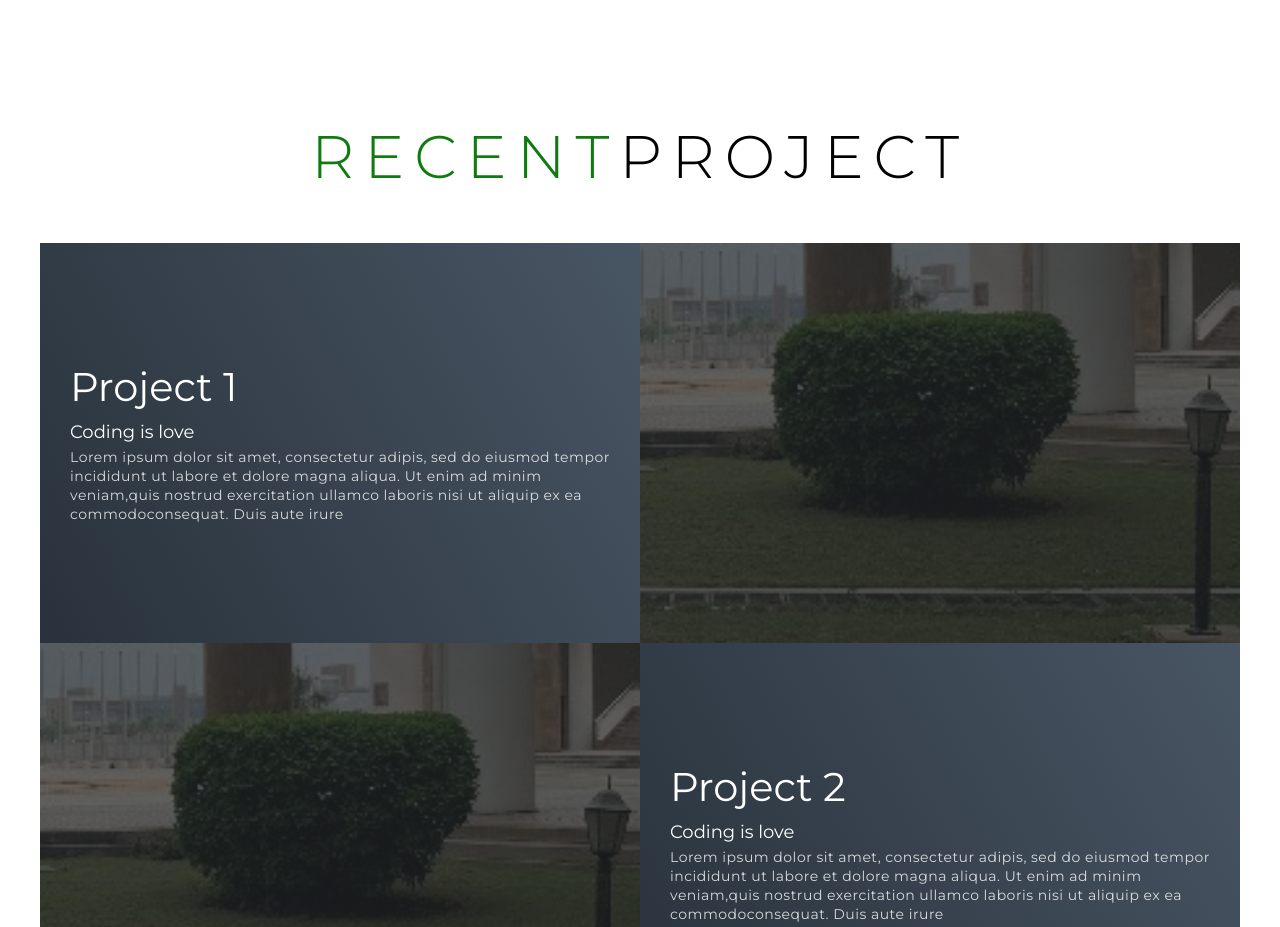
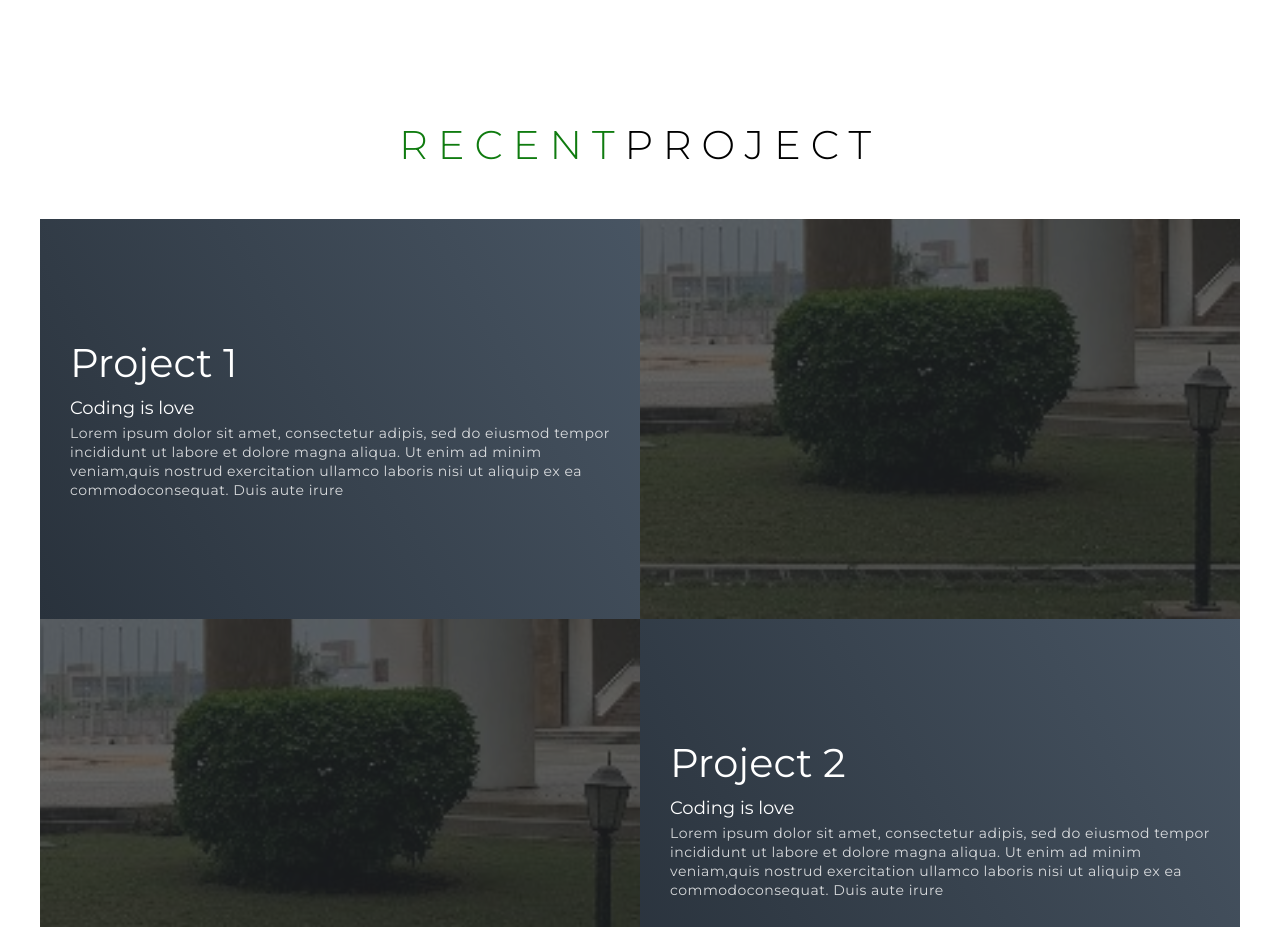
Before and after one commit to Ayenidaniel/Ayenidaniel.github.io, a plain HTML site: page index.html in a window 1280 px wide. Shown: the part 1640-2567 px from the top of the page. Drawn offline with Linux system fonts and the light colour scheme.

Commit message:
portfolio

```diff
--- a/css/style.css
+++ b/css/style.css
@@ -353,7 +353,8 @@ opacity: .8;
     padding: 100px 0;
 }
 #projects .projects-header h1{
-    margin-bottom: 50px;
+    margin-bottom: 20px;
+    font-size:20px
 }
 #projects .all-projects {
     display: flex;
@@ -555,7 +556,7 @@ text-transform: uppercase;
 color: white;
 }
 .brand h1 span{
-    color: rgb(7, 50, 7);
+    color: rgb(18, 147, 18);
 }
 #footer h2{
     color: white;
@@ -648,6 +649,12 @@ color: white;
 
  /* endservice */
  /* .projects */
+
+
+#projects .projects-header h1{
+    margin-bottom: 50px;
+    font-size:40px
+}
  #projects .project-item{
     flex-direction: row;
  }
```
